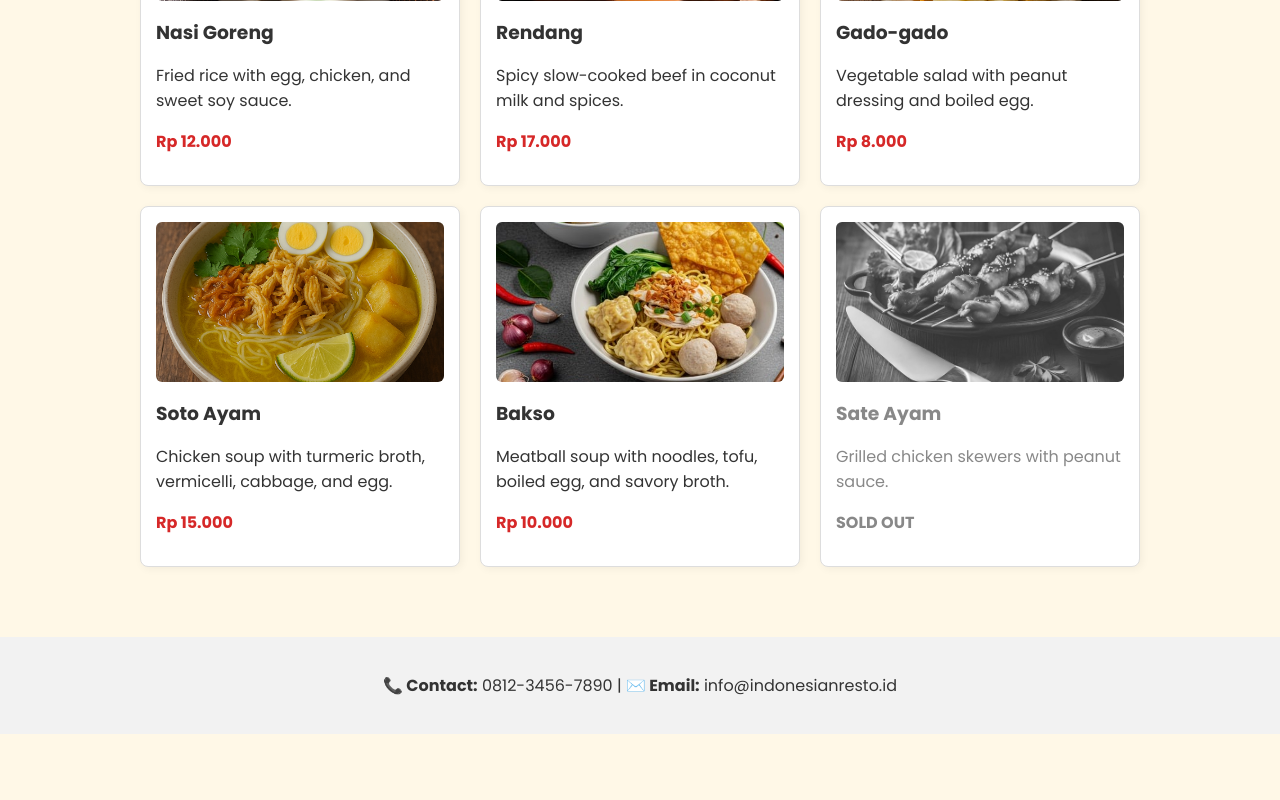
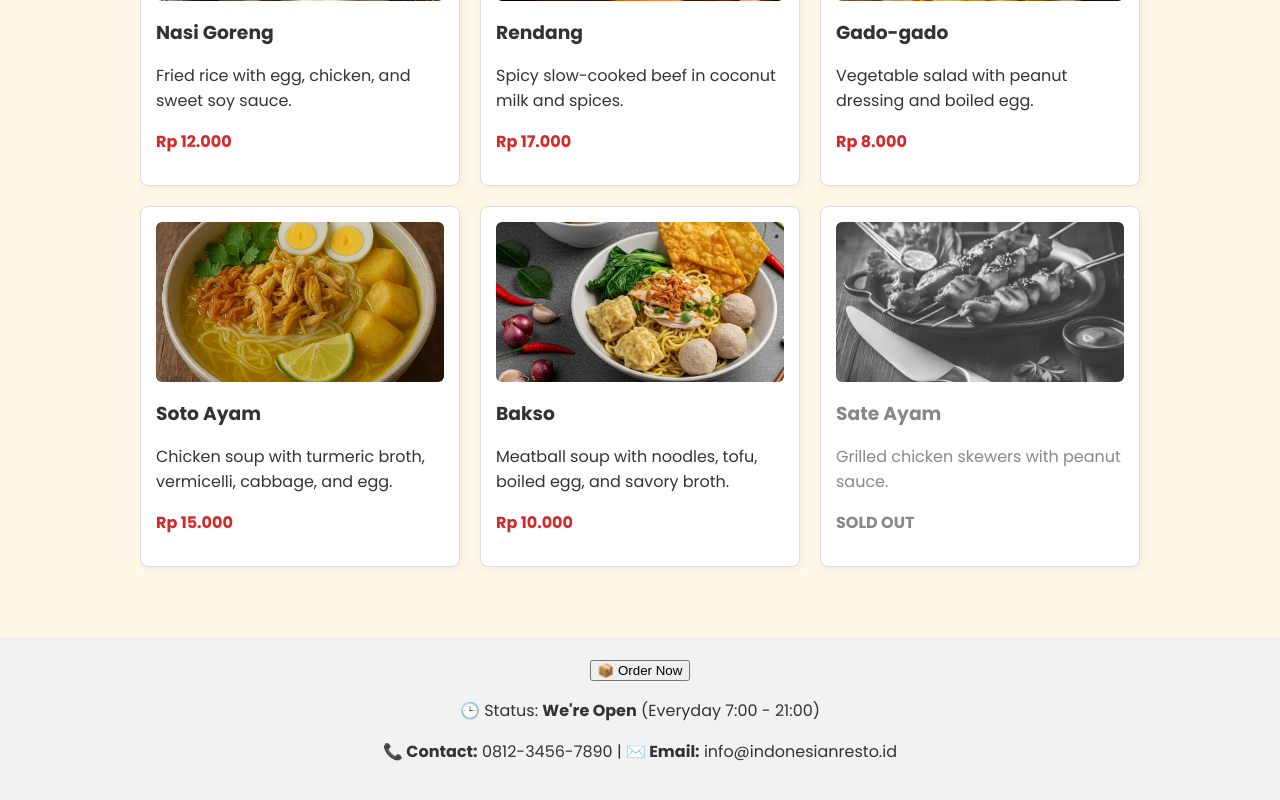
Before and after one commit to argus1995/indonesian-resto, a React (Vite) app: page / in a window 1280 px wide. Shown: the part 530-1330 px from the top of the page. Before the commit the page ends 1264 px from the top, so only its background shows below. Built offline with nearby package versions, Linux system fonts and the light colour scheme.

Commit message:
feat(footer): add open status and order button

```diff
--- a/src/App.jsx
+++ b/src/App.jsx
@@ -124,6 +124,7 @@ function MenuCard({ menuData }) {
 function Footer() {
   return (
     <footer>
+      <OpenStatus />
       <p>
         <strong>📞 Contact:</strong> 0812-3456-7890 | <strong>✉️ Email:</strong>{" "}
         info@indonesianresto.id
@@ -132,4 +133,30 @@ function Footer() {
   );
 }
 
+function OpenStatus() {
+  const hour = new Date().getHours();
+  const openHour = 7;
+  const closeHour = 21;
+  const isOpen = hour >= openHour && hour < closeHour;
+
+  return (
+    <>
+      {isOpen && <button>📦 Order Now</button>}
+      {isOpen ? (
+        <p>
+          🕒 Status: <strong>We're Open</strong> (Everyday {openHour}:00 -{" "}
+          {closeHour}:00)
+        </p>
+      ) : (
+        <p>
+          <p>
+            🕒 Status: <strong>We are currently closed.</strong> We will reopen
+            at {openHour}:00 - {closeHour}:00
+          </p>
+        </p>
+      )}
+    </>
+  );
+}
+
 export default App;
```
